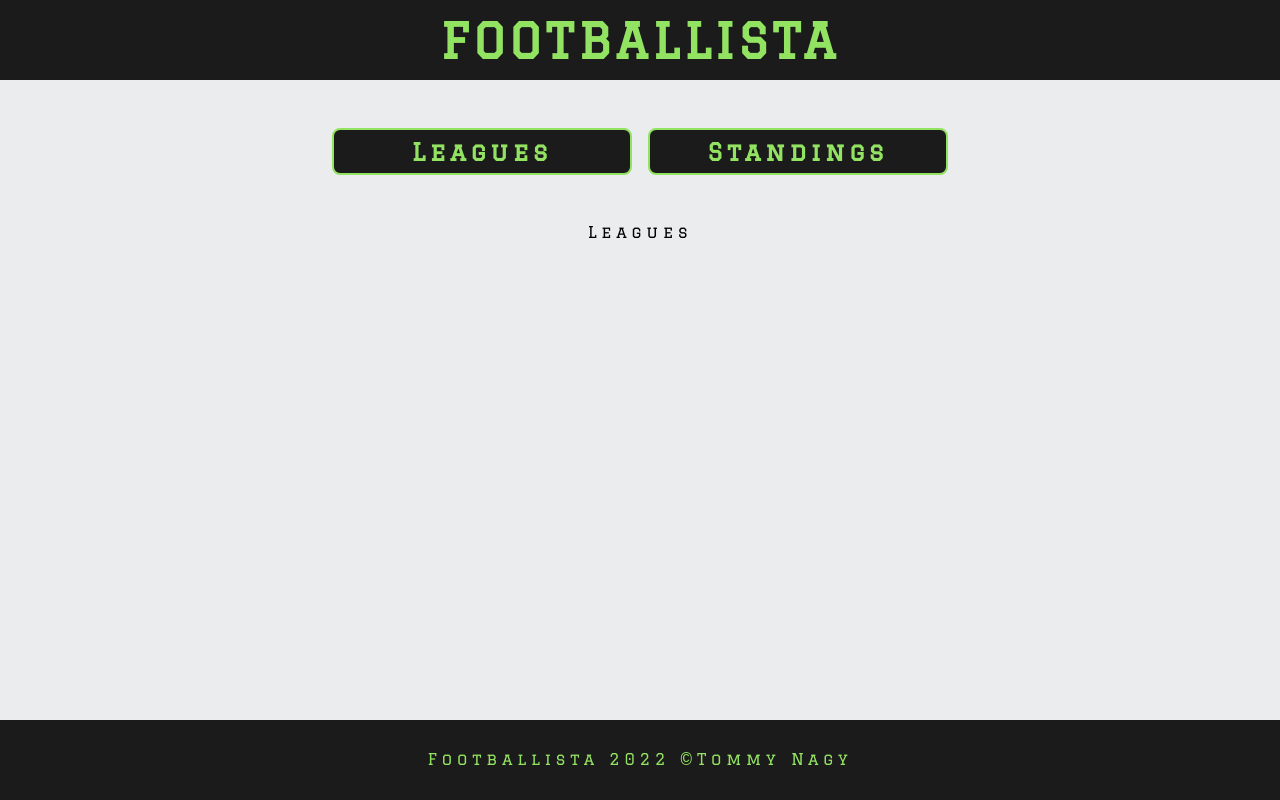
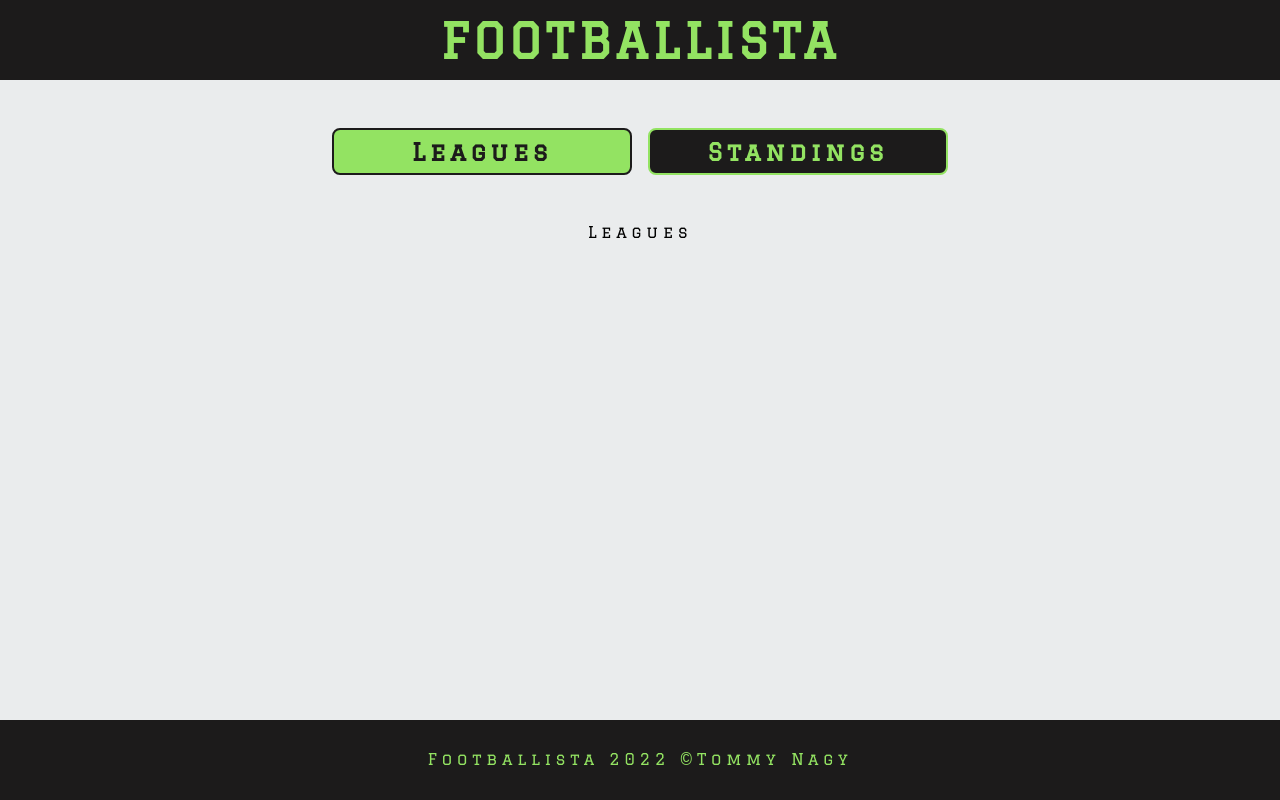
Before and after one commit to TommyN987/footballista, a React (Create React App) app: page / in a window 1280 px wide. Built offline with nearby package versions, Linux system fonts and the light colour scheme.

Commit message:
add activeTab state and conditional tab styling

```diff
--- a/src/App.css
+++ b/src/App.css
@@ -68,6 +68,11 @@ body {
   cursor: pointer;
 }
 
+.tab-leagues:hover,
+.tab-standings:hover {
+  box-shadow: .3rem .3rem .5rem var(--primary-color);
+}
+
 .copyright {
   font-size: 1.2rem;
   font-family: 'Courier New', Courier, monospace;
--- a/src/components/Content.js
+++ b/src/components/Content.js
@@ -9,10 +9,25 @@ const Content = () => {
   return (
     <div className="content-container">
       <div className="tabs">
-        <div className="tab-leagues" onClick={() => setActiveTab('leagues')}>
+        <div
+          className="tab-leagues"
+          onClick={() => setActiveTab('leagues')} style={
+          {
+            color: activeTab === 'leagues' ? 'var(--secondary-color)' : null,
+            backgroundColor: activeTab === 'leagues' ? 'var(--primary-color)' : null,
+            border: activeTab === 'leagues' ? '2px solid var(--secondary-color' : null
+          }}>
           <h2>Leagues</h2>
         </div>
-        <div className="tab-standings" onClick={() => setActiveTab('standings')}>
+        <div
+          className="tab-standings"
+          onClick={() => setActiveTab('standings')}
+          style={
+            {
+              color: activeTab === 'standings' ? 'var(--secondary-color)' : null,
+              backgroundColor: activeTab === 'standings' ? 'var(--primary-color)' : null,
+              border: activeTab === 'standings' ? '2px solid var(--secondary-color' : null
+            }}>
           <h2>Standings</h2>
         </div>
       </div>
```
